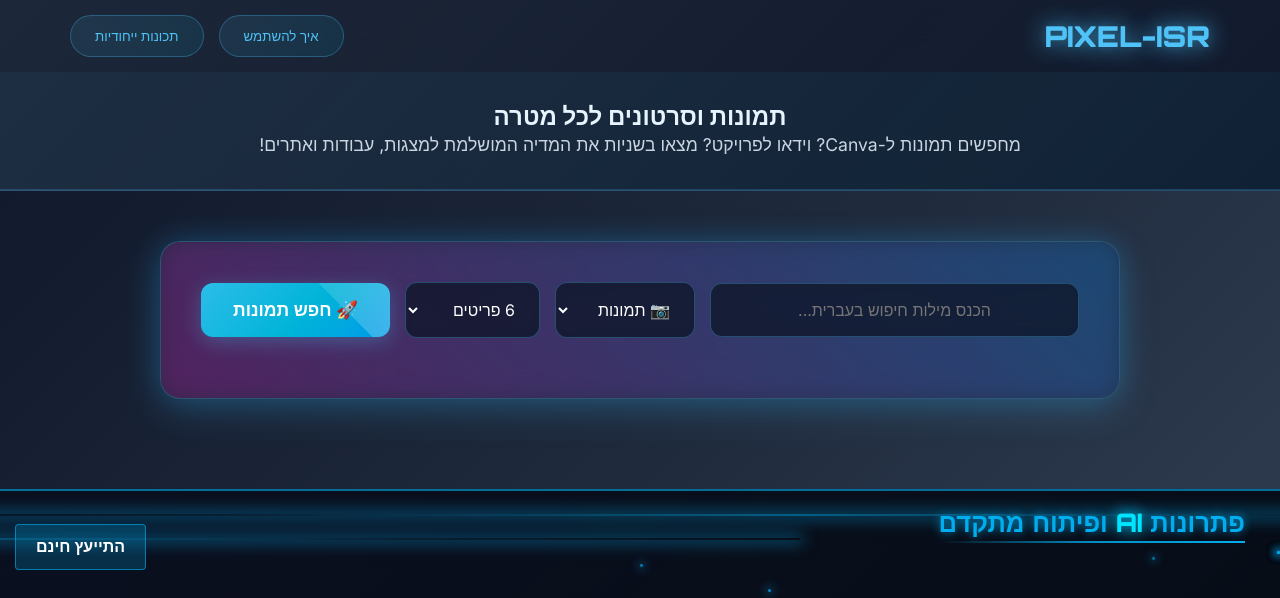
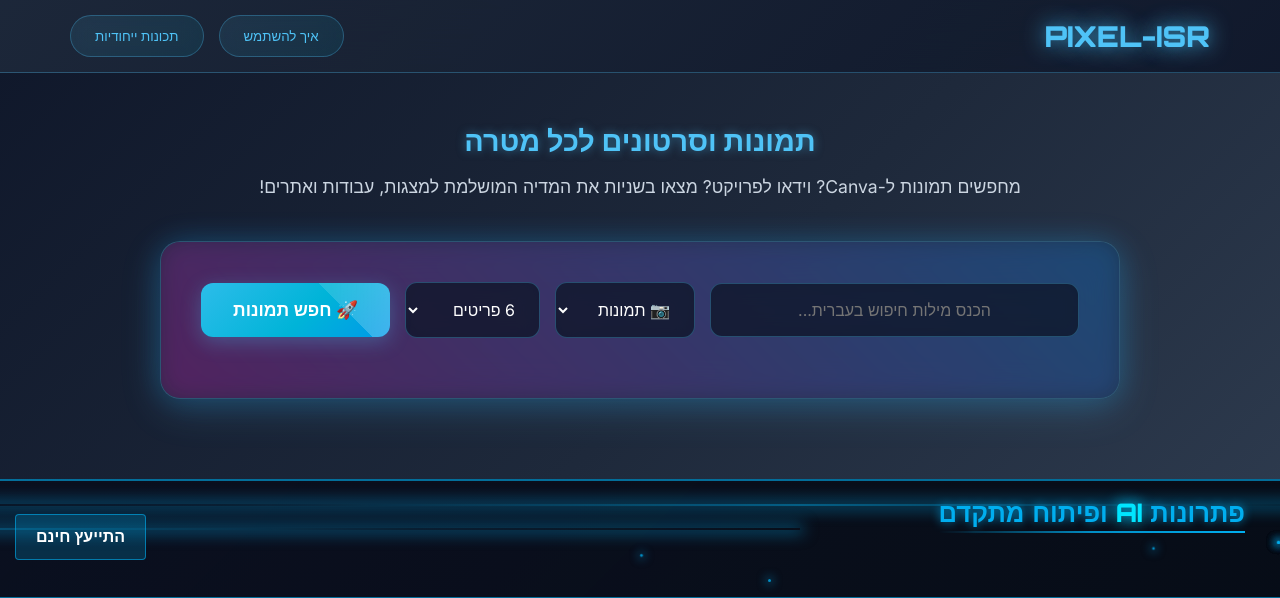
Before and after one commit to Theicd/PIXEL-ISR, a plain HTML site: page index.html in a window 1280 px wide. Shown: the top 598 px of the page. Drawn offline with Linux system fonts and the light colour scheme.

Commit message:
Add files via upload

```diff
--- a/index.html
+++ b/index.html
@@ -45,17 +45,18 @@
                 <button class="nav-btn" onclick="openModal('howToModal')">איך להשתמש</button>
             </div>
         </nav>
+    </header>
 
+    <!-- Search Section -->
+    <main class="search-container">
+        <!-- כותרת והסבר מעל פאנל הכפתורים -->
         <div class="tagline-section">
             <h2 class="sub-title">תמונות וסרטונים לכל מטרה</h2>
             <p class="tagline">
                 מחפשים תמונות ל-Canva? וידאו לפרויקט? מצאו בשניות את המדיה המושלמת למצגות, עבודות ואתרים!
             </p>
         </div>
-    </header>
 
-    <!-- Search Section -->
-    <main class="search-container">
         <div class="search-box">
             <div class="search-row">
                 <input type="text" id="searchInput" class="search-input" placeholder="הכנס מילות חיפוש בעברית...">
--- a/styles.css
+++ b/styles.css
@@ -106,9 +106,17 @@ body {
 
 .tagline-section {
     text-align: center;
-    padding: 30px 20px;
-    background: linear-gradient(135deg, rgba(79, 195, 247, 0.05), rgba(0, 180, 216, 0.05));
-    border-bottom: 1px solid rgba(79, 195, 247, 0.2);
+    padding: 20px 20px 10px;
+    margin-bottom: 30px;
+    direction: rtl;
+}
+
+.sub-title {
+    font-size: 1.8rem;
+    font-weight: 700;
+    color: #4fc3f7;
+    margin-bottom: 15px;
+    text-shadow: 0 0 10px rgba(79, 195, 247, 0.5);
 }
 
 .tagline {
@@ -123,7 +131,7 @@ body {
 /* ===== SEARCH SECTION ===== */
 .search-container {
     max-width: 1000px;
-    margin: 50px auto;
+    margin: 30px auto;
     padding: 0 20px;
 }
 
```
